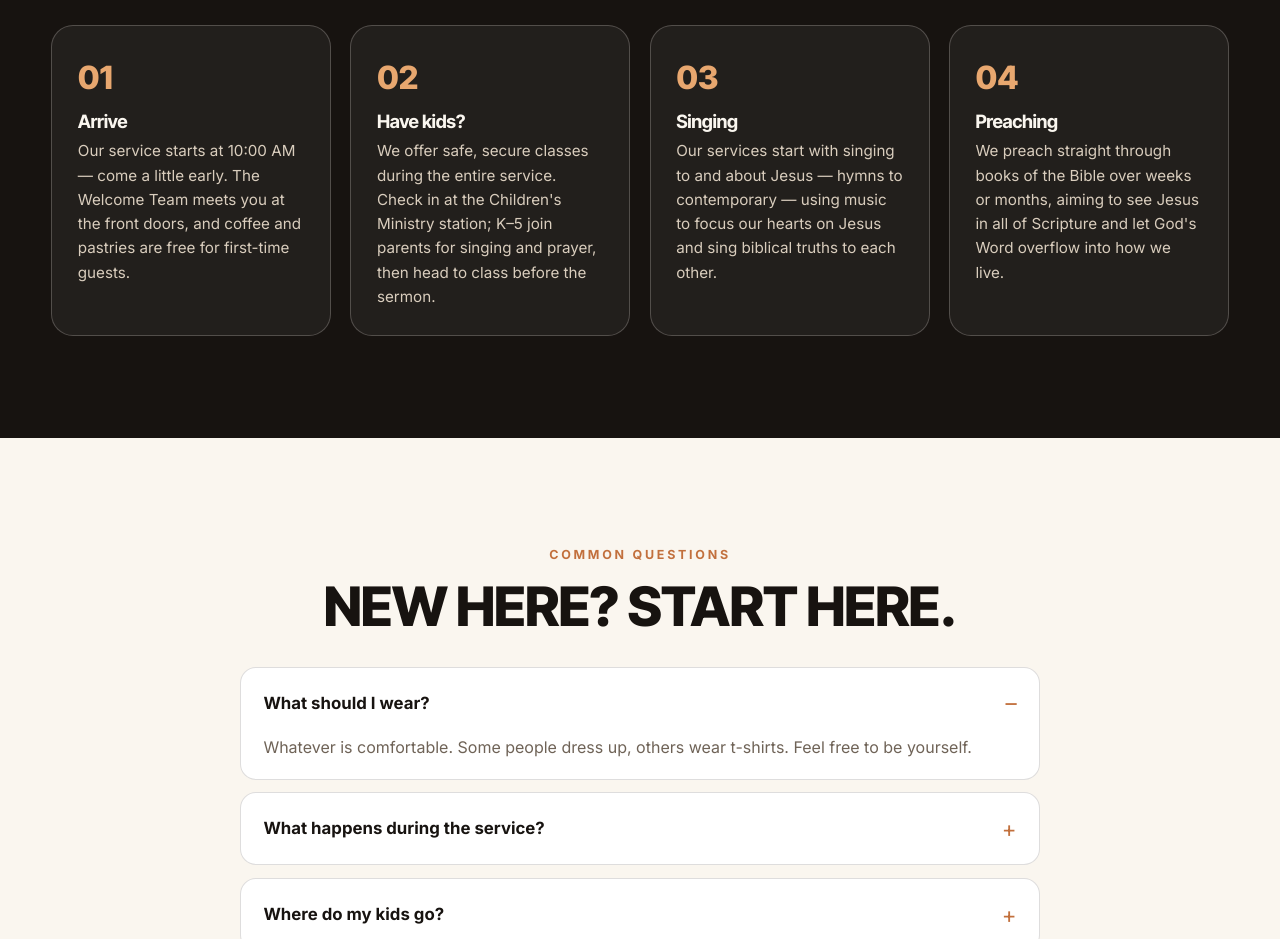
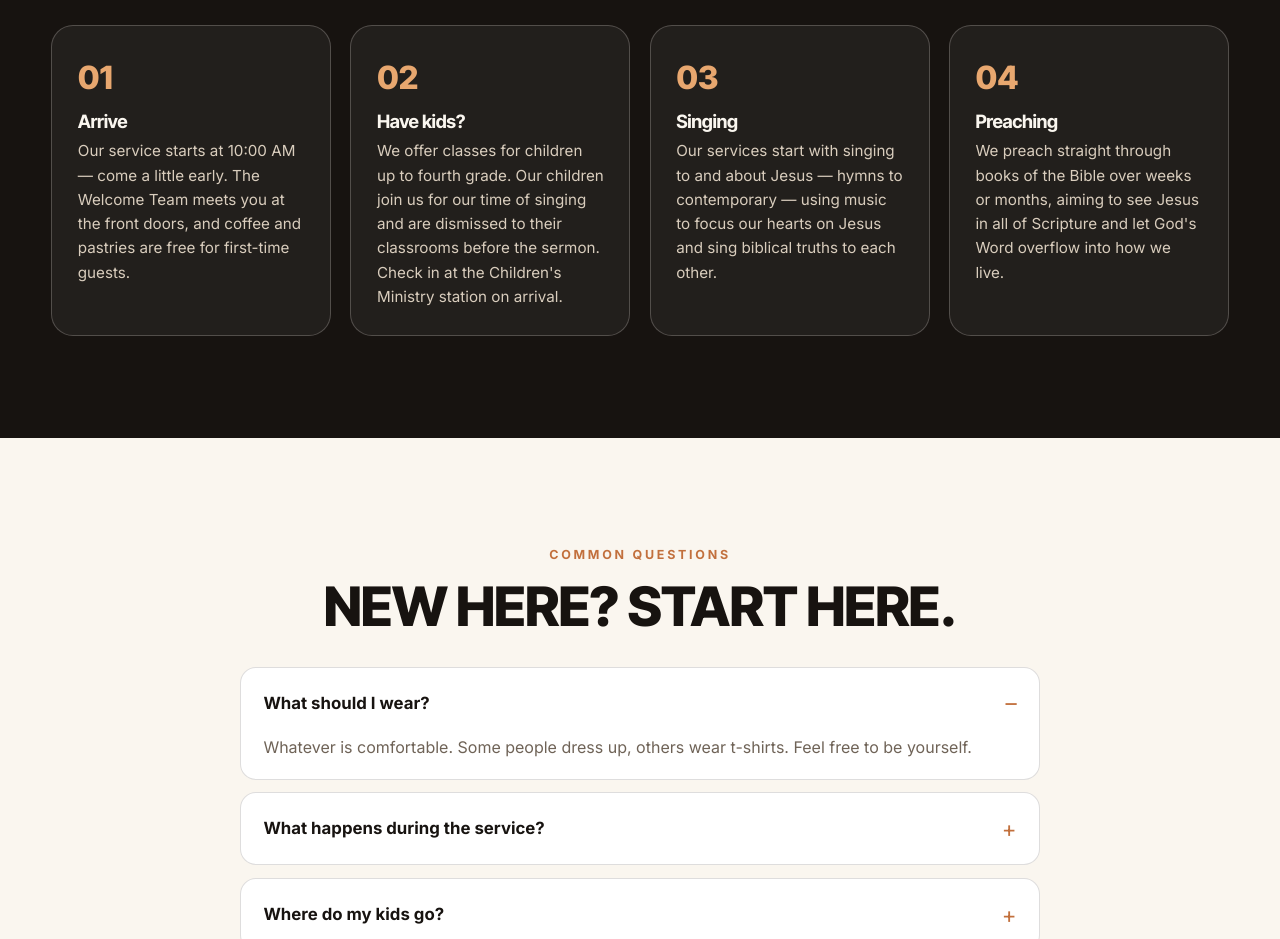
Before and after one commit to tpaulshippy/center-church, a plain HTML site: page public/visit.html in a window 1280 px wide. Shown: the part 1000-1939 px from the top of the page. Drawn offline with Linux system fonts and the light colour scheme.

Commit message:
Update children's ministry messaging: classes through fourth grade

```diff
--- a/public/visit.html
+++ b/public/visit.html
@@ -108,7 +108,7 @@
           <div class="step">
             <div class="num">02</div>
             <h3>Have kids?</h3>
-            <p>We offer safe, secure classes during the entire service. Check in at the Children's Ministry station; K–5 join parents for singing and prayer, then head to class before the sermon.</p>
+            <p>We offer classes for children up to fourth grade. Our children join us for our time of singing and are dismissed to their classrooms before the sermon. Check in at the Children's Ministry station on arrival.</p>
           </div>
           <div class="step">
             <div class="num">03</div>
@@ -141,7 +141,7 @@
           </details>
           <details>
             <summary>Where do my kids go?</summary>
-            <div class="faq-body"><p>Children 6 months through 4 years can go directly to their classes for the entire service. Kindergarten through 5th grade stay with parents for singing and prayer, then are released to class before the sermon.</p></div>
+            <div class="faq-body"><p>We offer classes for children up to fourth grade. Our children join us for our time of singing and are dismissed to their classrooms before the sermon. Stop by the Children's Ministry Check-In Station when you arrive.</p></div>
           </details>
           <details>
             <summary>What do you believe?</summary>
```
Also changed, not shown: public/index.html (+1 -1 lines).
